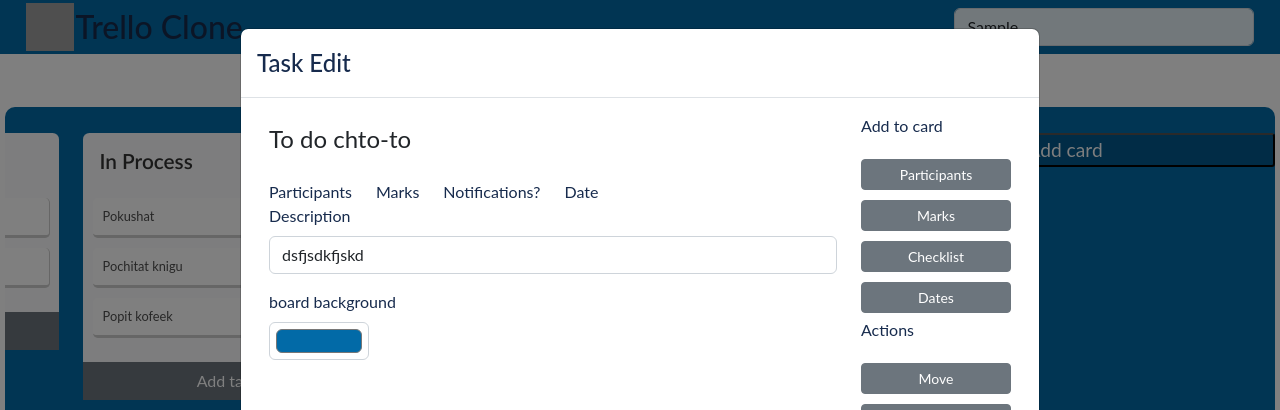
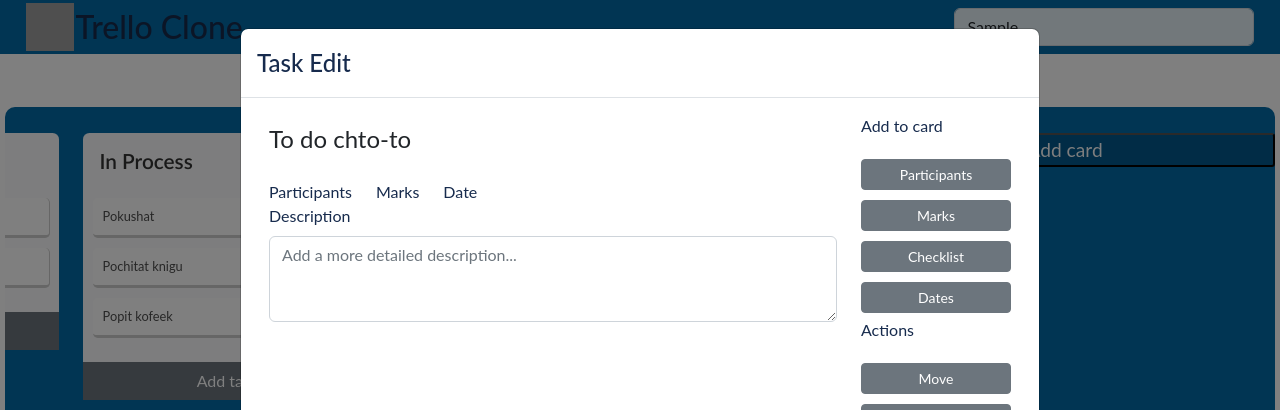
Before and after one commit to Veronchi/Rs-Clone, a React (Create React App) app: page /board in a window 1280 px wide. Both pictures are taken after typing "Sample" into the empty fields and a click on the button "Add card". Shown: the top 410 px of the page. Built offline with nearby package versions, Linux system fonts and the light colour scheme; grey boxes are pictures that could not be loaded; a web font is replaced by a local one.

Commit message:
feat: add checkbox block

```diff
--- a/src/components/CardTaskEdit/CardTaskEdit.scss
+++ b/src/components/CardTaskEdit/CardTaskEdit.scss
@@ -12,6 +12,10 @@
     width: 150px;
     margin: 5px 0;
   }
+
+  &__percent {
+    width: 100%;
+  }
 }
 
 .grid-vertical {
--- a/src/components/CardTaskEdit/CardTaskEdit.tsx
+++ b/src/components/CardTaskEdit/CardTaskEdit.tsx
@@ -11,6 +11,7 @@ import './CardTaskEdit.scss';
 export const CardTaskEdit = ({ show, handleModal }: IModal): JSX.Element => {
   const [title, setTitle] = useState<string>('To do chto-to');
   const [isNameBlock, setName] = useState<boolean>(true);
+  const [isShowBlock, setShowBlock] = useState<boolean>(false);
 
   const handleNameChange = (e: React.ChangeEvent<HTMLInputElement>): void => {
     const { value } = e.target;
@@ -42,27 +43,53 @@ export const CardTaskEdit = ({ show, handleModal }: IModal): JSX.Element => {
                 <Row className="task-edit__cards">
                   <Col md="auto" className="mini-cards">Participants</Col>
                   <Col md="auto" className="mini-cards">Marks</Col>
-                  <Col md="auto" className="mini-cards">Notifications?</Col>
                   <Col md="auto" className="mini-cards">Date</Col>
                 </Row>
                 <Form.Group className="mb-3" controlId="exampleForm.ControlInput2">
                   <Form.Label>Description</Form.Label>
                   <Form.Control
-                    type="text"
-                    placeholder="Add a more detailed description…"
-                    onChange={handleNameChange}
-                    value="dsfjsdkfjskd"
+                    as="textarea"
+                    rows={3}
+                    placeholder="Add a more detailed description..."
                   />
                 </Form.Group>
-                <Form.Group className="mb-3" controlId="exampleForm.ControlInput3">
-                  <Form.Label>board background</Form.Label>
-                  <Form.Control
-                    className="board-color"
-                    defaultValue="#026aa7"
-                    type="color"
-                    autoFocus
-                  />
-                </Form.Group>
+                {isShowBlock
+                  ? (
+                    <Form.Group className="mb-3" controlId="exampleForm.ControlInput3">
+                      <Form.Control
+                        className="task-edit__name"
+                        type="text"
+                        onChange={handleNameChange}
+                        onFocus={():void => setName(false)}
+                        onBlur={(): void => setName(true)}
+                        value="Checklist"
+                        plaintext={isNameBlock}
+                        readOnly={isNameBlock}
+                      />
+                      <input className="task-edit__percent" type="range" />
+                      <div className="mb-3">
+                        <Form.Check
+                          type="checkbox"
+                          id="default-checkbox1"
+                          label="chto-to vypolnit"
+                        />
+                        <Form.Check
+                          type="checkbox"
+                          id="default-checkbox2"
+                          label="default checkbox"
+                        />
+                      </div>
+                      <Button
+                        size="sm"
+                        variant="outline-secondary"
+                        onClick={handleModal}
+                        className="task-edit__buttons"
+                      >
+                        Add element
+                      </Button>
+                    </Form.Group>
+                  )
+                  : null}
               </Form>
             </Col>
             <Col md="auto">
@@ -87,7 +114,7 @@ export const CardTaskEdit = ({ show, handleModal }: IModal): JSX.Element => {
                 <Button
                   size="sm"
                   variant="secondary"
-                  onClick={handleModal}
+                  onClick={(): void => setShowBlock(!isShowBlock)}
                   className="task-edit__buttons"
                 >
                   Checklist
```
